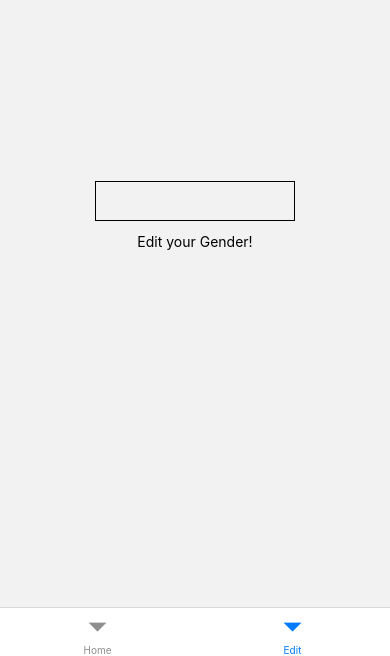
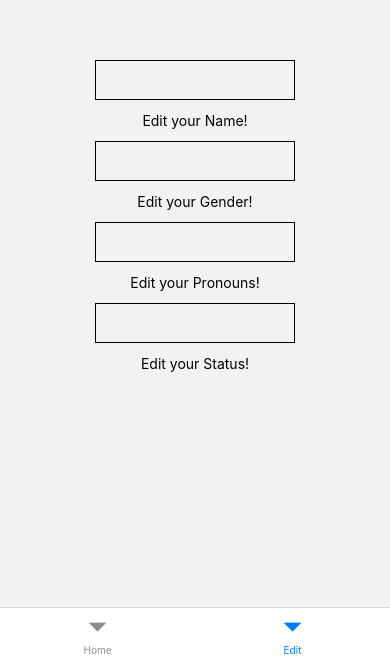
Before and after one commit to RainbowApplication/Rainbow, a React Native app: screen /Edit in a window 390 px wide. Shown: the part 188-844 px from the top of the page. Built offline with nearby package versions, Linux system fonts and the light colour scheme.

Commit message:
Add: Rest of Edit page options

```diff
--- /dev/null
+++ b/src/Helpers/getData/index.ts
@@ -0,0 +1,26 @@
+import LocalStorage from '../LocalStorage';
+
+
+// Add filtering on what gets stored
+
+async function getName(ls: LocalStorage, setName: any) {
+  let data = await ls.getData('Name');
+  setName(data);
+}
+
+async function getGender(ls: LocalStorage, setgender: any) {
+  let data = await ls.getData('Gender');
+  setgender(data);
+}
+
+async function getPronouns(ls: LocalStorage, setpronouns: any) {
+  let data = await ls.getData('Pronouns');
+  setpronouns(data);
+}
+
+async function getStatus(ls: LocalStorage, setstatus: any) {
+  let data = await ls.getData('Status');
+  setstatus(data);
+}
+
+export {getName, getGender, getPronouns, getStatus};
--- a/src/Pages/Edit/index.tsx
+++ b/src/Pages/Edit/index.tsx
@@ -7,24 +7,48 @@ import LocalStorage from '../../Helpers/LocalStorage';
 interface EditProps {}
 
 const Edit: React.FC<EditProps> = ({}: EditProps) => {
-  const [text, setText] = React.useState('');
+  const [name, setName] = React.useState('');
+  const [gender, setGender] = React.useState('');
+  const [pronouns, setPronouns] = React.useState('');
+  const [status, setStatus] = React.useState('');
+
+
+
   const ls = new LocalStorage();
 
   return (
     <View style={styles.ViewStyle}>
       <TextInput
         style={styles.InputStyles}
-        value={text}
-        onSubmitEditing={() => {
-          ls.setData('Gender', text);
-          let j = ls.getData('Gender');
-          j.then(data => console.log(data));
-        }}
-        onChangeText={newText => {
-          setText(newText);
-        }}
+        value={name}
+        onSubmitEditing={() => {ls.setData('Name', name); setName('');}}
+        onChangeText={newText =>  setName(newText)}
+      />
+      <Text>Edit your Name!</Text>
+
+      <TextInput
+        style={styles.InputStyles}
+        value={gender}
+        onSubmitEditing={() => {ls.setData('Gender', gender); setGender('');}}
+        onChangeText={newText =>  setGender(newText)}
       />
       <Text>Edit your Gender!</Text>
+
+      <TextInput
+        style={styles.InputStyles}
+        value={pronouns}
+        onSubmitEditing={() => {ls.setData('Pronouns', pronouns); setPronouns('');}}
+        onChangeText={newText =>  setPronouns(newText)}
+      />
+      <Text>Edit your Pronouns!</Text>
+
+      <TextInput
+        style={styles.InputStyles}
+        value={status}
+        onSubmitEditing={() => {ls.setData('Status', status); setStatus('');}}
+        onChangeText={newText =>  setStatus(newText)}
+      />
+      <Text>Edit your Status!</Text>
     </View>
   );
 };
--- a/src/Pages/Home/index.tsx
+++ b/src/Pages/Home/index.tsx
@@ -12,34 +12,36 @@ import * as React from 'react';
 import {View, StyleSheet} from 'react-native';
 import Card from '../../Components/Card';
 import LocalStorage from '../../Helpers/LocalStorage';
-import { useIsFocused } from "@react-navigation/native";
-
+import {useIsFocused} from '@react-navigation/native';
+import * as getData from '../../Helpers/getData';
 
 // Methods
-async function getGender(ls: LocalStorage, setgender: any) {
-  let data = await ls.getData('Gender');
-  setgender(data);
-}
 
 const Home: () => JSX.Element = () => {
   // States and Variables
-  const [gender, setgender] = React.useState('Default'); // useEffect hook for
+  const [name, setname] = React.useState('Default');
+  const [gender, setgender] = React.useState('Default');
+  const [pronouns, setpronouns] = React.useState('Default');
+  const [status, setstatus] = React.useState('Default');
+
   const ls = new LocalStorage(); // Initializes Local Storage Helper
-  const isFocused = useIsFocused(); // Rerenders every focus
 
   // Code
 
-  getGender(ls, setgender);
-
+  useIsFocused(); // Rerenders every focus
+  getData.getGender(ls, setgender);
+  getData.getName(ls, setname);
+  getData.getPronouns(ls, setpronouns);
+  getData.getStatus(ls, setstatus);
 
 
   // JSX
   return (
     <View style={styles.mainView}>
-      <Card header='Name' text='Jaden' />
-      <Card header='Gender' text={`${gender}`} />
-      <Card header='Pronouns' text='He/Him' />
-      <Card header='Status' text='Taken' />
+      <Card header="Name" text={`${name}`} />
+      <Card header="Gender" text={`${gender}`} />
+      <Card header="Pronouns" text={`${pronouns}`} />
+      <Card header="Status" text={`${status}`} />
     </View>
   );
 };
```
